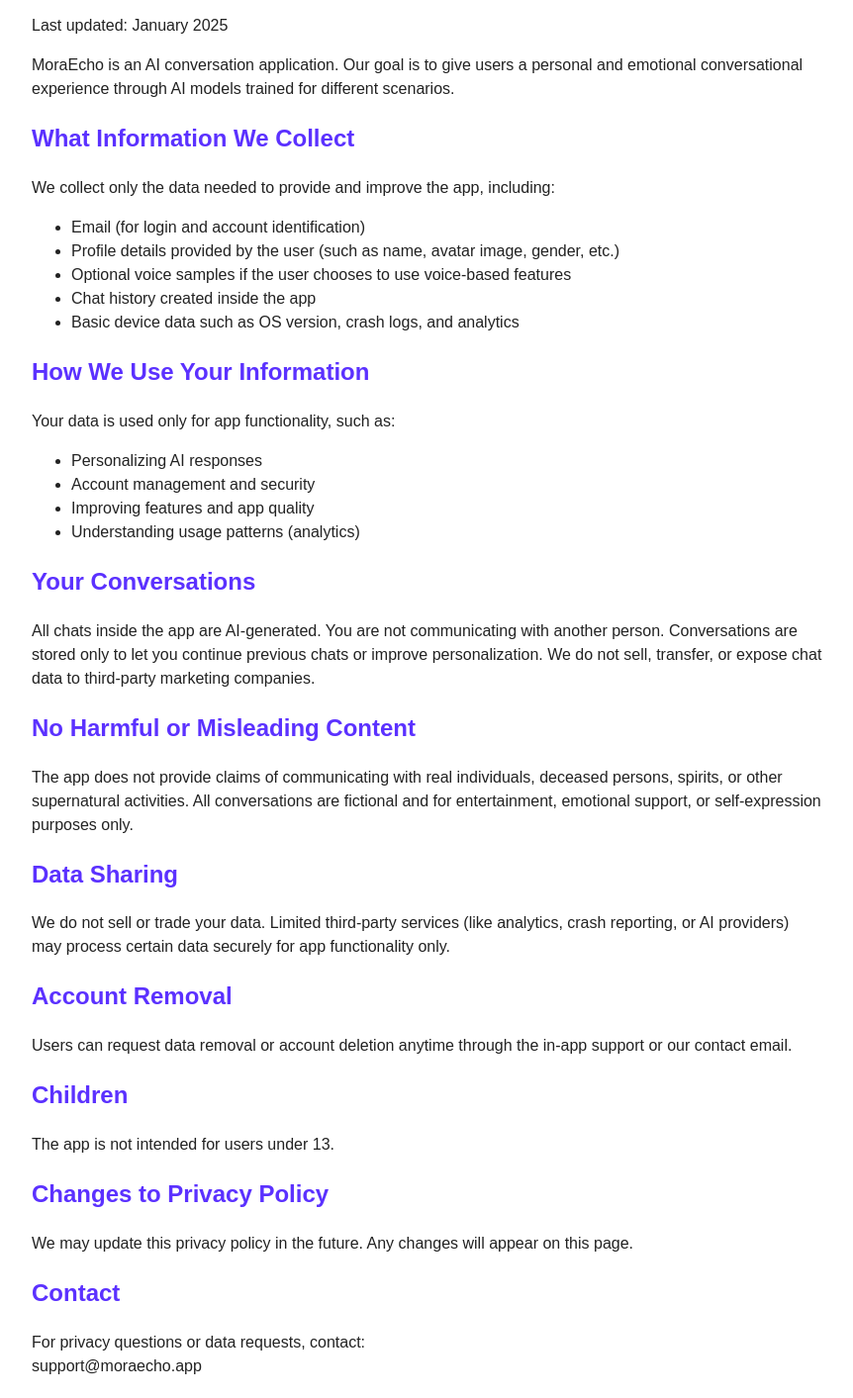
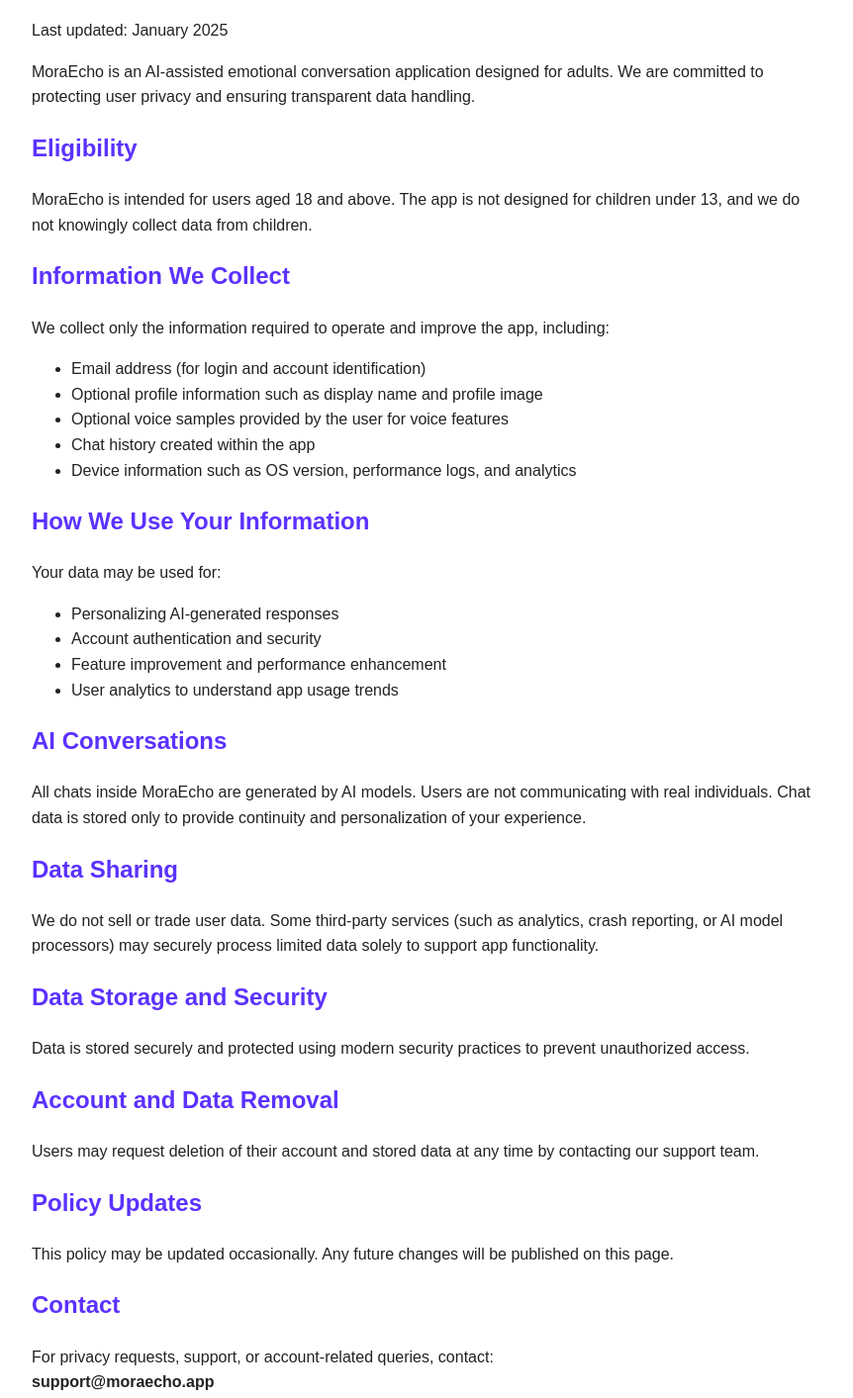
Before and after one commit to jeyaprakashp4587/MoraPrivacyPolicy, a plain HTML site: page index.html in a window 1280 px wide. Shown: the part 211-1624 px from the top of the page at 99% size, without its empty margins (208-1070 px from the left). Drawn offline with Linux system fonts and the light colour scheme.

Commit message:
Update index.html

```diff
--- a/index.html
+++ b/index.html
@@ -10,7 +10,7 @@
       padding: 20px;
       max-width: 800px;
       margin: auto;
-      line-height: 1.5;
+      line-height: 1.6;
       color: #222;
     }
     h1, h2 {
@@ -24,74 +24,77 @@
 </head>
 <body>
 
-  <img src="https://i.ibb.co/LXT7bG8g/MORAECHO-1-removebg-preview.png" />
+  <img src="https://i.ibb.co/LXT7bG8g/MORAECHO-1-removebg-preview.png" alt="MoraEcho Logo" />
 
   <h1>Privacy Policy</h1>
   <p>Last updated: January 2025</p>
 
   <p>
-    MoraEcho is an AI conversation application. Our goal is to give users a personal and emotional conversational experience through AI models trained for different scenarios.
+    MoraEcho is an AI-assisted emotional conversation application designed for adults.
+    We are committed to protecting user privacy and ensuring transparent data handling.
   </p>
 
-  <h2>What Information We Collect</h2>
-  <p>We collect only the data needed to provide and improve the app, including:</p>
+  <h2>Eligibility</h2>
+  <p>
+    MoraEcho is intended for users aged 18 and above.
+    The app is not designed for children under 13, and we do not knowingly collect data from children.
+  </p>
+
+  <h2>Information We Collect</h2>
+  <p>
+    We collect only the information required to operate and improve the app, including:
+  </p>
 
   <ul>
-    <li>Email (for login and account identification)</li>
-    <li>Profile details provided by the user (such as name, avatar image, gender, etc.)</li>
-    <li>Optional voice samples if the user chooses to use voice-based features</li>
-    <li>Chat history created inside the app</li>
-    <li>Basic device data such as OS version, crash logs, and analytics</li>
+    <li>Email address (for login and account identification)</li>
+    <li>Optional profile information such as display name and profile image</li>
+    <li>Optional voice samples provided by the user for voice features</li>
+    <li>Chat history created within the app</li>
+    <li>Device information such as OS version, performance logs, and analytics</li>
   </ul>
 
   <h2>How We Use Your Information</h2>
-  <p>Your data is used only for app functionality, such as:</p>
+  <p>Your data may be used for:</p>
 
   <ul>
-    <li>Personalizing AI responses</li>
-    <li>Account management and security</li>
-    <li>Improving features and app quality</li>
-    <li>Understanding usage patterns (analytics)</li>
+    <li>Personalizing AI-generated responses</li>
+    <li>Account authentication and security</li>
+    <li>Feature improvement and performance enhancement</li>
+    <li>User analytics to understand app usage trends</li>
   </ul>
 
-  <h2>Your Conversations</h2>
+  <h2>AI Conversations</h2>
   <p>
-    All chats inside the app are AI-generated. You are not communicating with another person.
-    Conversations are stored only to let you continue previous chats or improve personalization.
-    We do not sell, transfer, or expose chat data to third-party marketing companies.
-  </p>
-
-  <h2>No Harmful or Misleading Content</h2>
-  <p>
-    The app does not provide claims of communicating with real individuals, deceased persons, spirits, or other supernatural activities.
-    All conversations are fictional and for entertainment, emotional support, or self-expression purposes only.
+    All chats inside MoraEcho are generated by AI models.
+    Users are not communicating with real individuals.
+    Chat data is stored only to provide continuity and personalization of your experience.
   </p>
 
   <h2>Data Sharing</h2>
   <p>
-    We do not sell or trade your data.
-    Limited third-party services (like analytics, crash reporting, or AI providers) may process certain data securely for app functionality only.
+    We do not sell or trade user data.
+    Some third-party services (such as analytics, crash reporting, or AI model processors) may securely process limited data solely to support app functionality.
   </p>
 
-  <h2>Account Removal</h2>
+  <h2>Data Storage and Security</h2>
   <p>
-    Users can request data removal or account deletion anytime through the in-app support or our contact email.
+    Data is stored securely and protected using modern security practices to prevent unauthorized access.
   </p>
 
-  <h2>Children</h2>
+  <h2>Account and Data Removal</h2>
   <p>
-    The app is not intended for users under 13.
+    Users may request deletion of their account and stored data at any time by contacting our support team.
   </p>
 
-  <h2>Changes to Privacy Policy</h2>
+  <h2>Policy Updates</h2>
   <p>
-    We may update this privacy policy in the future. Any changes will appear on this page.
+    This policy may be updated occasionally. Any future changes will be published on this page.
   </p>
 
   <h2>Contact</h2>
   <p>
-    For privacy questions or data requests, contact:<br/>
-    support@moraecho.app
+    For privacy requests, support, or account-related queries, contact:<br/>
+    <strong>support@moraecho.app</strong>
   </p>
 
 </body>
```
